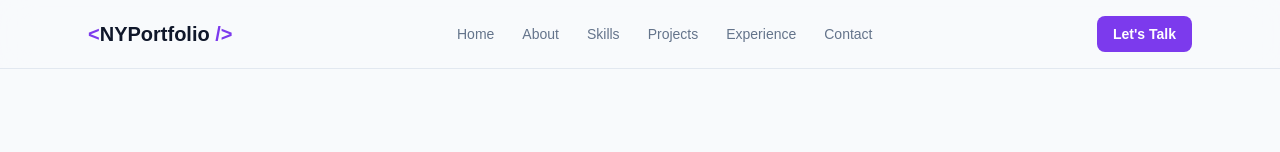
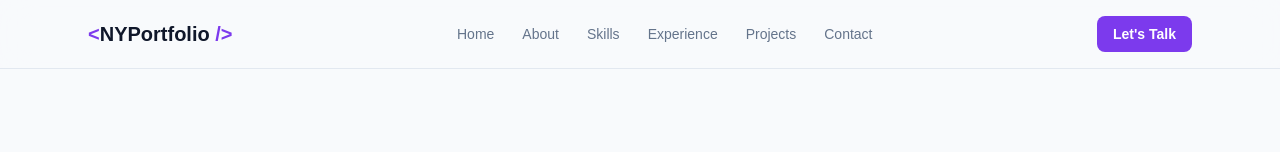
Before and after one commit to Nripendra48/Portfolio, a Next.js app: page / in a window 1280 px wide. Shown: the top 152 px of the page. Built offline with nearby package versions, Linux system fonts and the light colour scheme.

Commit message:
name correction

```diff
--- a/src/components/Navbar.js
+++ b/src/components/Navbar.js
@@ -5,8 +5,8 @@ export default function Navbar() {
     { label: "Home", href: "/#home" },
     { label: "About", href: "/#about" },
     { label: "Skills", href: "/#skills" },
+    { label: "Experience", href: "/#experience" },
     { label: "Projects", href: "/#projects" },
-    { label: "Experience", href: "/#experience" },
     { label: "Contact", href: "/#contact" },
   ];
 
```
